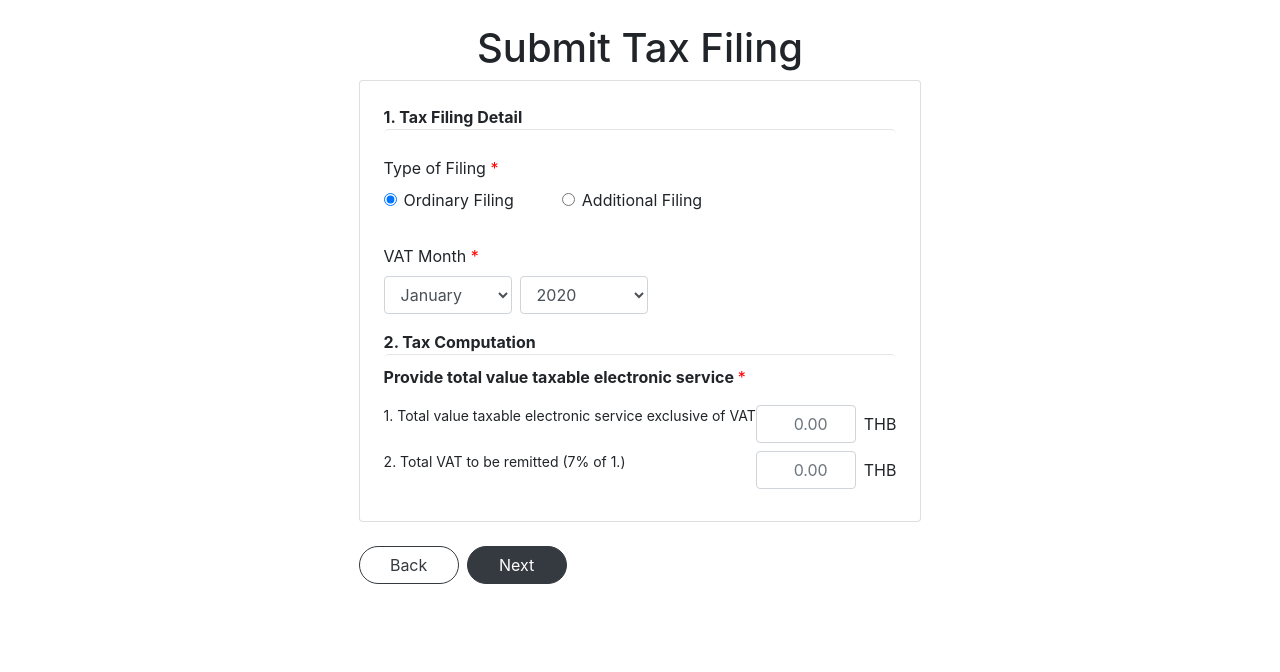
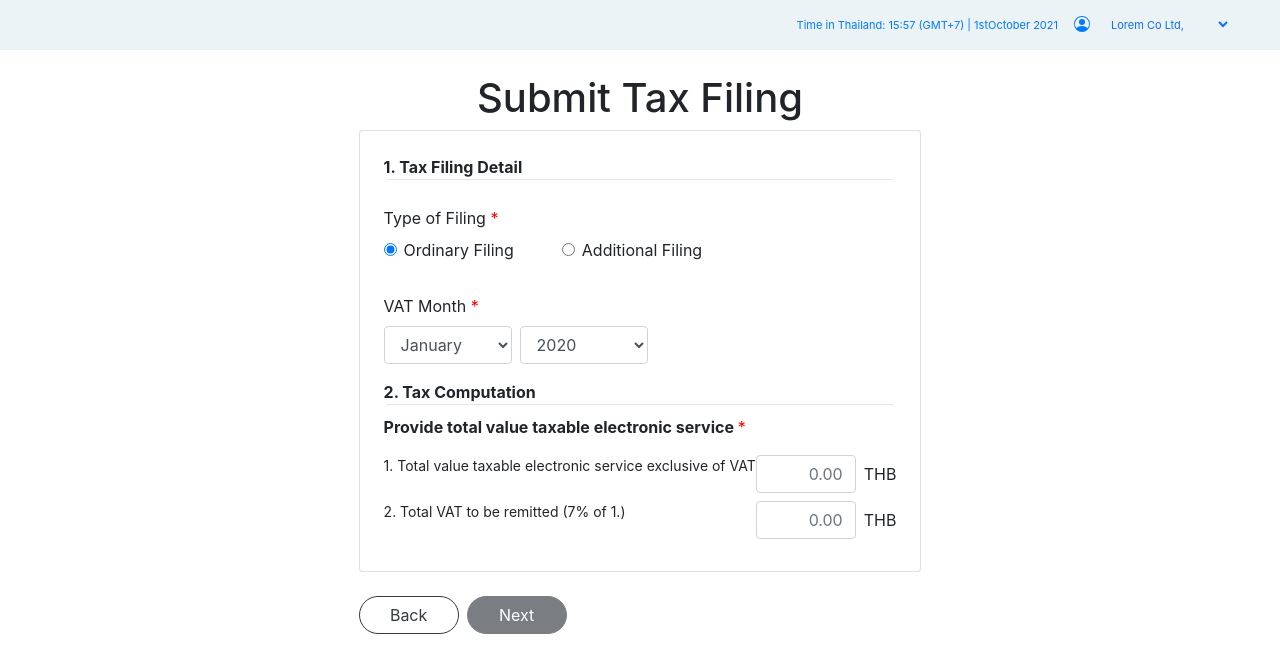
Before and after one commit to champdev28901/champ-test-pccth, an Angular app: page /tax/input in a window 1280 px wide. Shown: the top 672 px of the page. Built offline with nearby package versions, Linux system fonts and the light colour scheme.

Commit message:
validate

```diff
--- a/src/app/tax-filing/components/input-tax/input-tax.component.html
+++ b/src/app/tax-filing/components/input-tax/input-tax.component.html
@@ -43,7 +43,7 @@
                             formControlName="month">
                             <ng-container *ngFor="let months of
                                 monthSelect">
-                                <option [ngValue]="months">{{months.Text}}</option>
+                                <option [ngValue]="months" [disabled]="monthNow === months.Value">{{months.Text}}</option>
                             </ng-container>
                         </select>
 
@@ -81,8 +81,8 @@
             <div class="content-text">1. Total value taxable electronic service
                 exclusive of VAT</div>
             <div class="ml-auto">
-                <input type="number" class="form-control text-input-thb"
-                    formControlName="saleAmount"
+                <input type="text" class="form-control text-input-thb"
+                    formControlName="saleAmount" [(ngModel)]="saleAmount" oninput="this.value = this.value.replace(/[^0-9.]/g, '').replace(/(\..*)\./g, '$1');" (change)="onChangeformatnumber($event)"
                     placeholder="0.00">
             </div>
             <span class="my-auto ml-2">THB</span>
@@ -90,8 +90,8 @@
         <div class="d-flex my-2">
             <div class="content-text">2. Total VAT to be remitted (7% of 1.)</div>
             <div class="ml-auto">
-                <input type="number" class="form-control text-input-thb"
-                    formControlName="taxAmount"
+                <input type="text" class="form-control text-input-thb"
+                    formControlName="taxAmount" [(ngModel)]="taxAmount" oninput="this.value = this.value.replace(/[^0-9.]/g, '').replace(/(\..*)\./g, '$1');" (change)="onChangeTaxAmount($event)"
                     placeholder="0.00">
             </div>
             <span class="my-auto ml-2">THB</span>
@@ -138,5 +138,5 @@
 
 <div class="d-flex mt-4">
     <button type="button" class="btn btn-outline-dark mr-2">Back</button>
-    <button type="submit" class="btn btn-dark" (click)="nextStep()">Next</button>
+    <button type="submit" class="btn btn-dark" [disabled]="validateBtn()" (click)="validateForm()">Next</button>
 </div>
--- a/src/app/tax-filing/components/input-tax/input-tax.component.ts
+++ b/src/app/tax-filing/components/input-tax/input-tax.component.ts
@@ -22,13 +22,19 @@ export class InputTaxComponent implements OnInit {
   monthSelect = month;
   yearSelect = year;
   typeSelect = type;
+  saleAmount: number | any = null;
+  taxAmount: number | any = null;
+  monthNow: string | any;
 
-  constructor(private taxService: TaxService, private router: Router) {}
+  constructor(private taxService: TaxService, private router: Router) {
+    let monthList = new Date().getMonth() + 1;
+    this.monthNow = monthList.toString()
+  }
 
   ngOnInit(): void {
     // this.initDateForm()
     this.formDate = new FormGroup({
-      month: new FormControl(this.monthSelect[0]),
+      month: new FormControl(this.monthSelect[0].Value === this.monthNow ? this.monthSelect[1]: this.monthSelect[0]),
       year: new FormControl(this.yearSelect[0]),
     });
 
@@ -53,9 +59,35 @@ export class InputTaxComponent implements OnInit {
     return this.surcharge + this.f.taxAmount.value + 200;
   }
 
+  onChangeformatnumber(data: any): void {
+    if (data.target.value === '') {
+      this.saleAmount = ''
+      this.taxAmount = ''
+    } else {
+      this.saleAmount = String(parseFloat(String(data.target.value)).toFixed(2)).replace(/\B(?<!\.\d*)(?=(\d{3})+(?!\d))/g, ",")
+      this.taxAmount = String(parseFloat(String(data.target.value * 0.07)).toFixed(2)).replace(/\B(?<!\.\d*)(?=(\d{3})+(?!\d))/g, ",")
+    }
+  }
+
+  onChangeTaxAmount(data: any): void {
+    if (data.target.value === '') {
+      this.saleAmount = ''
+      this.taxAmount = ''
+    } else {
+      this.saleAmount = String(parseFloat(String(data.target.value / 0.07)).toFixed(2)).replace(/\B(?<!\.\d*)(?=(\d{3})+(?!\d))/g, ",")
+      this.taxAmount = String(parseFloat(String(data.target.value)).toFixed(2)).replace(/\B(?<!\.\d*)(?=(\d{3})+(?!\d))/g, ",")
+      // if (((Number(this.saleAmount) * 0.07) + 20 <= Number(data.target.value)) && ((Number(this.saleAmount) * 0.07) - 20 >= Number(data.target.value))) {
+      //   this.saleAmount = String(parseFloat(String(data.target.value / 0.07)).toFixed(2)).replace(/\B(?<!\.\d*)(?=(\d{3})+(?!\d))/g, ",")
+      //   this.taxAmount = String(parseFloat(String(data.target.value)).toFixed(2)).replace(/\B(?<!\.\d*)(?=(\d{3})+(?!\d))/g, ",")
+      // } else {
+      //   alert("ส่วนต่างมากกว่า 20");
+      // }
+
+    }
+  }
+
 
   onChange(event: any): void {
-    console.log(event.target.value);
     this.filingType = event.target.value;
   }
 
@@ -72,4 +104,23 @@ export class InputTaxComponent implements OnInit {
   backStep() {
     this.filingType = '0';
   }
+
+  validateForm() {
+    const typeNumber = Number(this.filingType);
+    if (this.totalAmount && this.taxAmount && this.saleAmount && this.formDate.value && this.formTax.value && this.typeSelect[typeNumber]) {
+      this.nextStep();
+    } else {
+      alert("กรุณากรอกข้อมูลให้ครบถ้วน");
+    }
+  }
+
+  validateBtn(): boolean {
+    const typeNumber = Number(this.filingType);
+    if (this.totalAmount && this.taxAmount && this.saleAmount && this.formDate.value && this.formTax.value && this.typeSelect[typeNumber]) {
+      return false
+    } else {
+      return true
+    }
+  }
+
 }
--- a/src/app/tax-filing/tax-filing.component.html
+++ b/src/app/tax-filing/tax-filing.component.html
@@ -1,6 +1,30 @@
+<ul class="nav justify-content-end nav-bar-header">
+  <li class="nav-item">
+    <a class="nav-link">Time in Thailand: 15:57 (GMT+7) | 1stOctober 2021</a>
+  </li>
+  <li class="nav-item">
+    <a class="nav-link icon-sty"><svg xmlns="http://www.w3.org/2000/svg" width="16" height="16" fill="currentColor"
+        class="bi bi-person-circle" viewBox="0 0 16 16">
+        <path d="M11 6a3 3 0 1 1-6 0 3 3 0 0 1 6 0z" />
+        <path fill-rule="evenodd"
+          d="M0 8a8 8 0 1 1 16 0A8 8 0 0 1 0 8zm8-7a7 7 0 0 0-5.468 11.37C3.242 11.226 4.805 10 8 10s4.757 1.225 5.468 2.37A7 7 0 0 0 8 1z" />
+      </svg></a>
+  </li>
+  <li class="nav-item">
+    <a class="nav-link nav-box">
+      <select class="form-select form-select-sm select-sty"
+        aria-label=".form-select-sm example">
+        <option selected>Lorem Co Ltd,</option>
+      </select>
+    </a>
+  </li>
+  <li class="nav-item">
+    <a class="nav-link"></a>
+  </li>
+</ul>
 <div class="container">
-    <h1 class="text-center mt-4">Submit Tax Filing</h1>
-    <div class="d-flex justify-content-center">
-        <router-outlet></router-outlet>
-    </div>
+  <h1 class="text-center mt-4">Submit Tax Filing</h1>
+  <div class="d-flex justify-content-center">
+      <router-outlet></router-outlet>
+  </div>
 </div>
--- a/src/app/tax-filing/tax-filing.component.scss
+++ b/src/app/tax-filing/tax-filing.component.scss
@@ -0,0 +1,34 @@
+.inner-content {
+  background: #fff;
+  padding: 15px;
+  max-height: 100vh;
+  overflow-y: auto;
+  position: inherit;
+}
+
+.nav-bar-header {
+  font-size: 11px;
+  background-color: #ebf3f6 !important;
+  height: 50px;
+  line-height: 35px;
+}
+
+.select-sty {
+  font-size: 11px;
+  border-color: #ebf3f6;
+  background-color: #ebf3f6;
+  color: #0d6efd;
+  padding: 8px 30px 6px 0;
+}
+
+.nav-box {
+  line-height: 35px;
+}
+
+.icon-sty {
+  padding: 6px 0 0 0;
+}
+
+.inner-content {
+  margin: 30px;
+}
```
